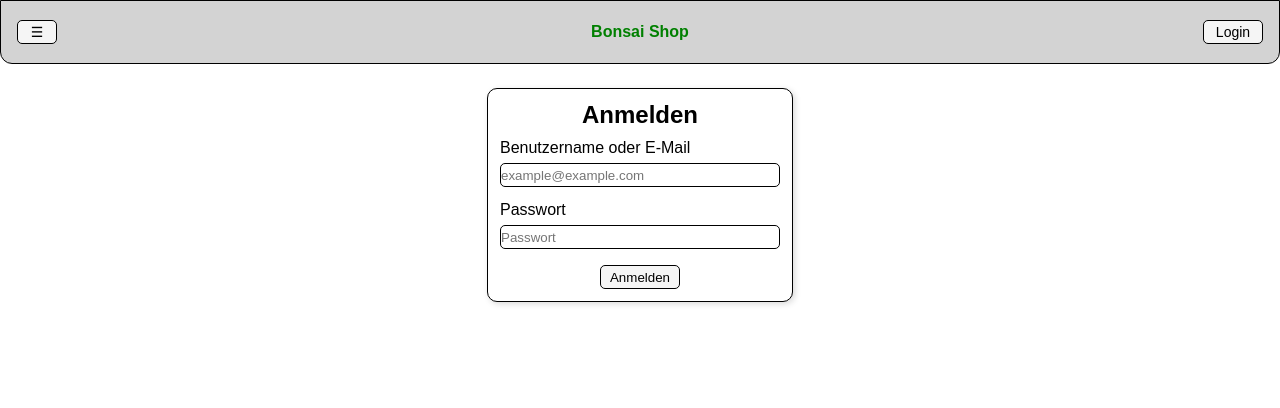
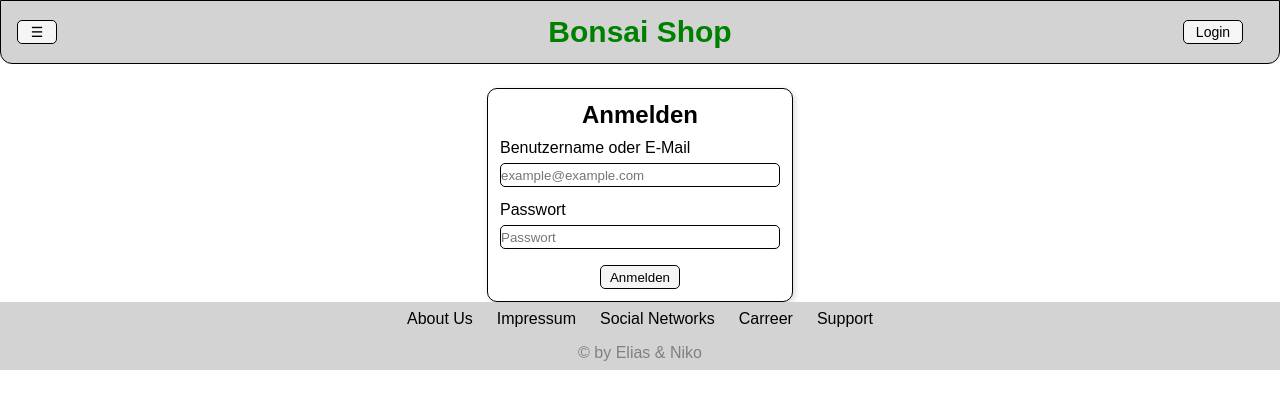
Before and after one commit to MonkeyDNaara/BonsaiShop, a plain HTML site: page login.html in a window 1280 px wide. Drawn offline with Linux system fonts and the light colour scheme.

Commit message:
überschrift zentriert und Farblich im style vereinheitlicht

```diff
--- a/Styles/header.css
+++ b/Styles/header.css
@@ -1,9 +1,10 @@
 .header {
   background-color: lightgray; /* Hintergrundfarbe*/
   display: grid; /* Laesst die Elemente nebeneinander erscheinen */
-  grid-template-columns: 60px 1fr 60px;
+  grid-template-columns: 80px 1fr 80px;
   align-items: center; /* Zentriert die Elemente auf der vertikalen Achse */
-  justify-content: space-between; /* Nutzt die gesamte laenge und fuegt zwischen die Elemente gleichmaeßigen Abstand ein */
+  /* justify-content: space-between; Nutzt die gesamte laenge und fuegt zwischen die Elemente gleichmaeßigen Abstand ein */
+  position: relative;
   height: 64px; /* definiert die Hoehe des Headers und macht es unabhaengig von der groeße des Inhalts */
   padding: 0 16px; /* fuegt einen Abstand links und rechts von 16px ein */
   border: 1px solid black; /* fuegt einen Rahmen hinzu*/
@@ -11,12 +12,13 @@
 }
 
 .header__title {
-  color: green; /* definiert die Schriftfarbe */
-  /* font-size: 25px; definiert die Schriftgroeße */
-  /* font-weight: 600; */ /*definier Schrift Fett oder Schlank */
   justify-self: center;
+  align-items: center;
   text-decoration: none;
   font-weight: bold;
+  position: absolute;
+  left: 50%;
+  transform: translate(-50%, -50%);
 }
 
 .header__button {
@@ -46,11 +48,12 @@
 }
 
 .header__button:hover {
-  transform: scale(1.05);
+  color: inherit;
+  transform: scale(1.05); /* 3D-Effekt */
 }
 
 .header__button:active {
-  transform: scale(0.92);
+  transform: scale(0.92); /* 3D-Effekt */
 }
 
 .header__dropdown {
@@ -63,3 +66,7 @@
 .header__menu {
   position: relative;
 }
+
+.header__title:hover {
+  color: inherit;
+}
--- a/Styles/style.css
+++ b/Styles/style.css
@@ -31,3 +31,9 @@ a:hover {
 footer {
   background-color: var(--main-background-color);
 }
+
+.header__title {
+  color: green; /* definiert die Schriftfarbe */
+  font-size: 30px; /* definiert die Schriftgroeße */
+  font-weight: 600; /* definier Schrift Fett oder Schlank */
+}
--- a/login.html
+++ b/login.html
@@ -8,8 +8,20 @@
   </head>
   <body>
     <header class="header">
-      <button class="header__button header__button--menu">☰</button>
-      <a class="header__title" href="/index.html">Bonsai Shop</a>
+      <div class="header__menu">
+        <button class="header__button header__button--menu">☰</button>
+
+        <nav class="header__dropdown">
+          <ul>
+            <a href="/index.html">Home</a>
+            <a href="#">Produkte</a>
+            <a href="#">Templates</a>
+            <a href="#">Preise</a>
+            <a href="#">Reviews</a>
+          </ul>
+        </nav>
+      </div>
+      <h1><a class="header__title" href="/index.html">Bonsai Shop</a></h1>
       <a class="header__button header__button--login" href="/login.html"
         >Login</a
       >
@@ -41,5 +53,19 @@
         </form>
       </div>
     </main>
+    <footer>
+      <div class="footer-container">
+        <nav>
+          <div class="footer-item-container">
+            <div class="footer-item"><a href="">About Us</a></div>
+            <div class="footer-item"><a href="">Impressum</a></div>
+            <div class="footer-item"><a href="">Social Networks</a></div>
+            <div class="footer-item"><a href="">Carreer</a></div>
+            <div class="footer-item"><a href="">Support</a></div>
+          </div>
+        </nav>
+        <div class="footer-copyright">© by Elias & Niko</div>
+      </div>
+    </footer>
   </body>
 </html>
```
Also changed, not shown: index.html (+2 -1 lines).
